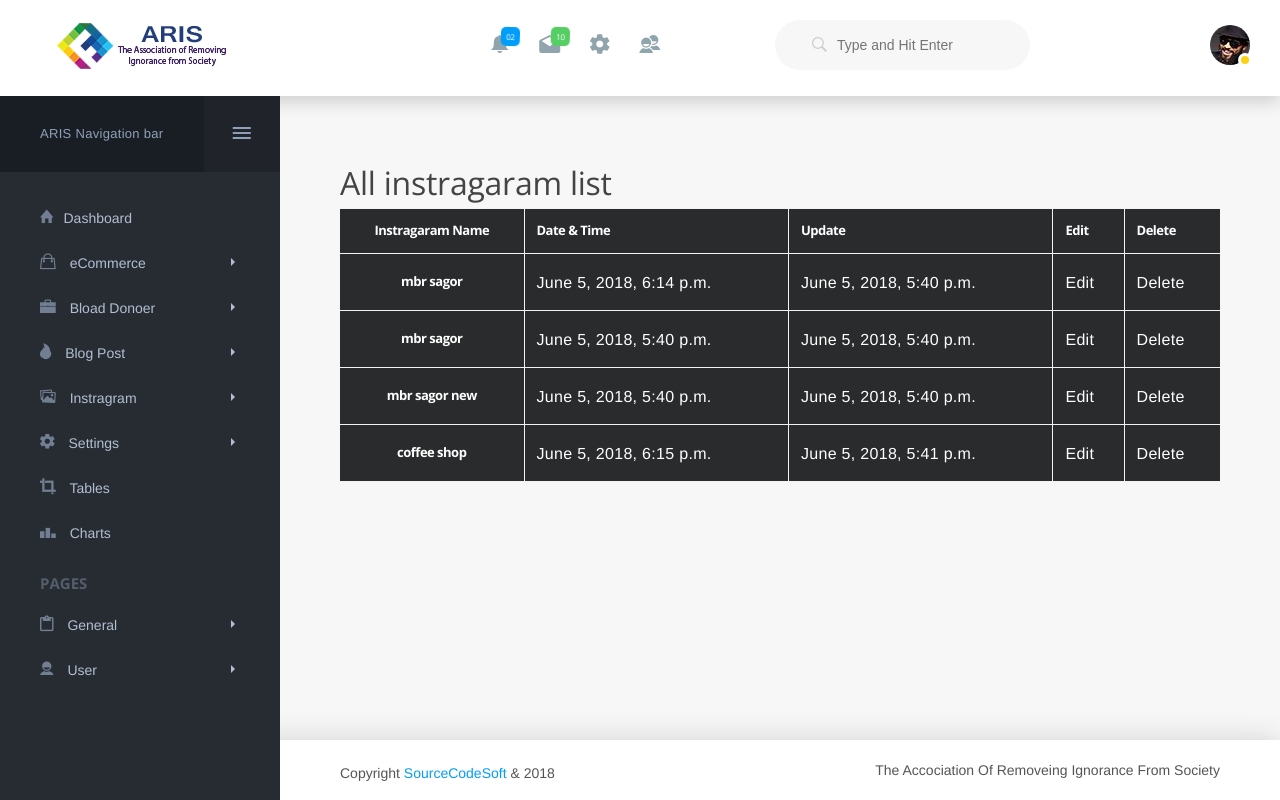
After one commit to mbrsagor/aris, a Django app: page /all-instagram in a window 1280 px wide. The commit adds this page. Run offline with Django 3.2, Linux system fonts and the light colour scheme; data comes from the database, SQL or seed files in the repository; both versions use the stored data as it was after the commit; some libraries are stand-ins or nearby versions.

Commit message:
update instgram and show list table

```diff
--- a/aris/aris_app/urls.py
+++ b/aris/aris_app/urls.py
@@ -46,6 +46,9 @@ urlpatterns = [
     path('dashboard/update-post/<int:id>/', updatePost_views, name = 'updatePost_views'),
     path('dashboard/delete-post/<int:id>/', deletePost_views, name = 'deletePost_views'),
     path('instagram/', instragram_views, name = 'instragram_views'),
+    path('dashboard/update-instagram/<int:id>/', updateInstragram, name = 'updateInstragram'),
+    path('dashboard/delete-instagram/<int:id>/', deleteInstragram_views, name = 'deleteInstragram_views'),
+    path('all-instagram', allInstragram_views, name = 'allInstragram_views')
 
 
 ]
--- a/aris/aris_app/views.py
+++ b/aris/aris_app/views.py
@@ -695,7 +695,7 @@ def updateInstragram(request, id):
         if form.is_valid():
             form.save()
             messages.add_message(request, messages.INFO, "photo updated successfully")
-            return redirect(instragram_views)
+            return redirect(allInstragram_views)
         else:
             messages.add_message(request, messages.INFO, "photo updated failed")
     else:
@@ -714,3 +714,15 @@ def deleteInstragram_views(request, id):
     instagram_delete.delete()
     messages.add_message(request, messages.INFO, "photo deleted successfully")
     return redirect(instragram_views)
+
+
+
+# All Instragram
+def allInstragram_views(request):
+
+    all_instragaram = Instragram.objects.all()
+    context = {
+        'all_instragaram' : all_instragaram
+    }
+    template_name = 'admin/allinstragaram.html'
+    return render(request, template_name, context)
--- /dev/null
+++ b/aris/templates/admin/allinstragaram.html
@@ -0,0 +1,40 @@
+{% extends 'app/base_admin.html' %}
+{% load static %}
+
+{% block titel %} ARIS || All instragaram {% endblock %}
+{% block body %}
+
+<h2>All instragaram list</h2>
+
+{% if messages %}
+<div class="messages text-right">
+    {% for message in messages %}
+    <div{% if message.tags %} class="{{ message.tags }}"{% endif %}>{{ message }}</div>
+{% endfor %}
+{% endif %}
+
+<table class="table table-bordered table-inverse">
+  <thead>
+      <tr>
+          <th>Instragaram Name</th>
+          <th>Date & Time</th>
+          <th>Update</th>
+          <th>Edit</th>
+          <th>Delete</th>
+      </tr>
+  </thead>
+  <tbody>
+    {% if all_instragaram %}
+    {% for instragaram in all_instragaram %}
+      <tr>
+          <th scope="row">{{instragaram.name}}</th>
+          <td>{{instragaram.create_at}}</td>
+          <td>{{instragaram.update_at}}</td>
+          <td><a href="{% url 'updateInstragram' instragaram.id %}">Edit</a></td>
+          <td><a href="{% url 'deleteInstragram_views' instragaram.id %}">Delete</a></td>
+      </tr>
+      {% endfor %}
+      {% endif %}
+  </tbody>
+</table>
+{% endblock %}
--- a/aris/templates/app/base_admin.html
+++ b/aris/templates/app/base_admin.html
@@ -368,10 +368,7 @@
                             <a href="{% url 'instragram_views' %}" title="Add instragram photo">Add Instragram</a>
                         </li>
                         <li>
-                            <a href="gallery2.html" title="">Gallery Style 2</a>
-                        </li>
-                        <li>
-                            <a href="gallery3.html" title="">Gallery Style 3</a>
+                            <a href="{% url 'allInstragram_views' %}" title="all instragram">All instragram</a>
                         </li>
                     </ul>
                 </li>
```
Also changed, not shown: aris/db.sqlite3.
